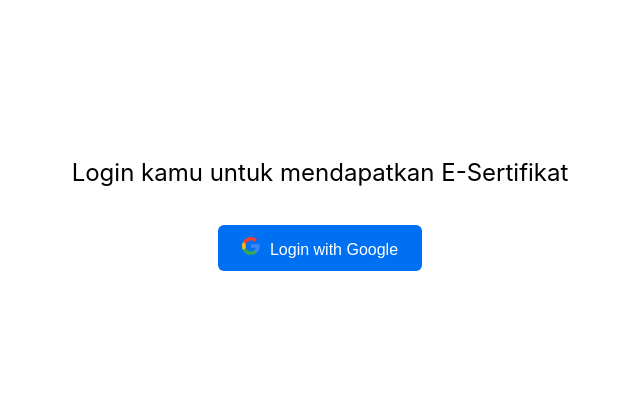
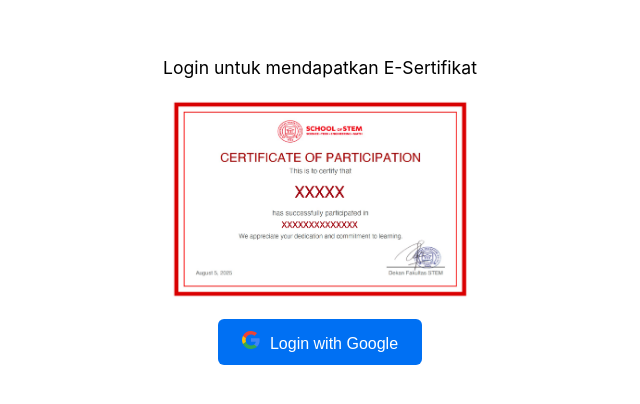
Before and after one commit to permatanmr/generate-sertifikat-seminar, a Next.js app: page /workshop/1 in a window 1280 px wide. Shown: the part 194-598 px from the top of the page, without its empty margins (320-960 px from the left). Built offline with nearby package versions, Linux system fonts and the light colour scheme; no server answers; the database is empty.

Commit message:
add image sertifikat

```diff
--- a/pages/api/auth/callback.ts
+++ b/pages/api/auth/callback.ts
@@ -9,7 +9,7 @@ export default async function handler(req: NextApiRequest, res: NextApiResponse)
   const baseUrl = process.env.NEXT_PUBLIC_BASE_URL || `https://${host}`;
   const redirectUri = `${baseUrl}/api/auth/callback/`;
 
-  console.log('Callback redirect URI:', redirectUri); // Debug log
+  // console.log('Callback redirect URI:', redirectUri); // Debug log
 
   const client = new OAuth2Client(
     process.env.GOOGLE_CLIENT_ID,
--- a/pages/api/auth/login.ts
+++ b/pages/api/auth/login.ts
@@ -8,7 +8,7 @@ export default function handler(req: NextApiRequest, res: NextApiResponse) {
   const baseUrl = process.env.NEXT_PUBLIC_BASE_URL || `https://${host}`;
   const redirectUri = `${baseUrl}/api/auth/callback/`;
 
-  console.log('Redirect URI:', redirectUri); // Debug log
+  // console.log('Redirect URI:', redirectUri); // Debug log
 
   const client = new OAuth2Client(
     process.env.GOOGLE_CLIENT_ID,
--- a/pages/api/generate-certificate.ts
+++ b/pages/api/generate-certificate.ts
@@ -13,7 +13,7 @@ export default async function handler(
   }
 
   const { session } = req.cookies;
-  console.log("Session:", session);
+  // console.log("Session:", session);
   if (!session) {
     return res.status(401).json({ error: "Not authenticated" });
   }
--- a/pages/api/submit-form.ts
+++ b/pages/api/submit-form.ts
@@ -35,7 +35,7 @@ export default async function handler(
   try {
     // Connect to MongoDB
     client = new MongoClient(MONGODB_URI);
-    console.log(MONGODB_URI)
+    // console.log(MONGODB_URI)
     await client.connect();
 
     const db = client.db(DATABASE_NAME);
--- a/pages/index.tsx
+++ b/pages/index.tsx
@@ -110,7 +110,7 @@ const CertificateForm = ({ userEmail }: { userEmail: string }) => {
           namaInstansi: namaInstansi.trim(),
         }),
       });
-      console.log(response);
+      // console.log(response);
 
       if (response.ok) {
         const blob = await response.blob();
--- a/pages/workshop/[id].tsx
+++ b/pages/workshop/[id].tsx
@@ -4,6 +4,7 @@ import { useState, useEffect } from "react";
 import styles from "../../styles/Home.module.css";
 import GoogleLogo from "./google-logo";
 import { useRouter } from "next/router";
+import Image from "next/image";
 
 interface Submission {
   _id: string;
@@ -37,7 +38,7 @@ const Workshop: NextPage = () => {
       const response = await fetch(`/api/get-submission/${id}`);
       if (response.ok) {
         const data = await response.json();
-        console.log("Fetched submission data:", data);
+        // console.log("Fetched submission data:", data);
         setSubmission(data.submission);
       } else {
         setError("Submission not found");
@@ -97,10 +98,19 @@ const Workshop: NextPage = () => {
       <main className={styles.main}>
         {!user ? (
           <div className={styles.description}>
-            <p>
-              Login kamu untuk mendapatkan E-Sertifikat{" "}
-              {workshop && workshop.workshop_title}
+            <p className={styles.smalltext}>
+              Login untuk mendapatkan E-Sertifikat <br></br>
+              <b>{workshop && workshop.workshop_title}</b>
             </p>
+            <div className={styles.logoContainer}>
+              <Image
+                src='/sertifikat.png'
+                alt='sertifikat'
+                width={300}
+                height={200}
+                priority
+              />
+            </div>
             <button onClick={handleLogin} className={styles.loginButton}>
               <GoogleLogo />
               Login with Google
--- a/styles/Home.module.css
+++ b/styles/Home.module.css
@@ -42,7 +42,7 @@
 .title {
   margin: 0;
   line-height: 1.15;
-  font-size: 4rem;
+  font-size: 2rem;
 }
 
 .title,
@@ -50,6 +50,9 @@
   text-align: center;
 }
 
+.smalltext {
+  font-size: 1.1rem;
+}
 .description {
   margin: 4rem 0;
   line-height: 1.5;
```
Also changed, not shown: pages/workshop-list.tsx (+10 -29 lines), public/sertifikat.png (added).
